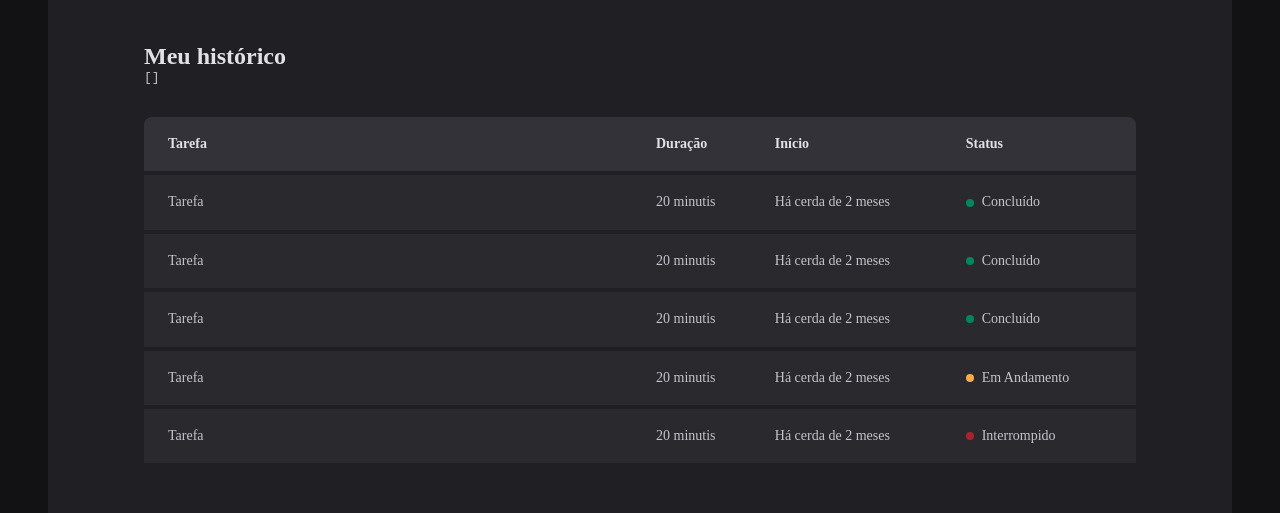
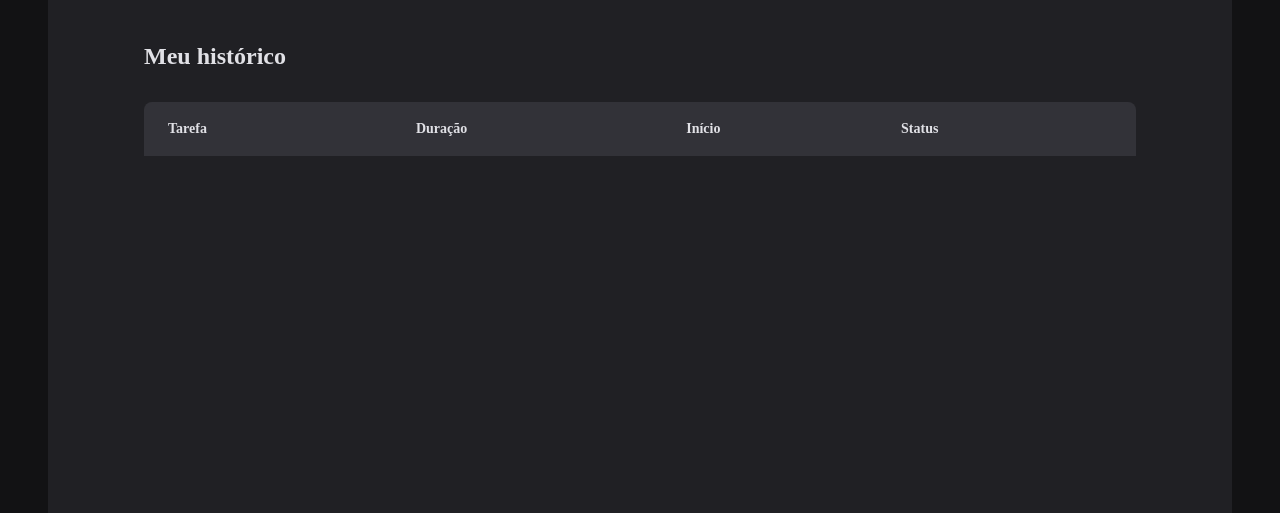
Before and after one commit to LucasCarvalhoSilva/02-ignite-timer, a React (Vite) app: page /history in a window 1280 px wide. Shown: the part 133-646 px from the top of the page. Built offline with nearby package versions, Linux system fonts and the light colour scheme.

Commit message:
Implement history page to get context information

```diff
--- a/src/pages/History/index.tsx
+++ b/src/pages/History/index.tsx
@@ -1,6 +1,8 @@
 import { useContext } from 'react'
 import { CyclesContext } from '../../context/CyclesContext'
 import { HistoryContainer, HistoryList, Status } from './style'
+import { formatDistanceToNow } from 'date-fns'
+import ptBR from 'date-fns/locale/pt-BR'
 
 export function History() {
   const { cycles } = useContext(CyclesContext)
@@ -9,7 +11,6 @@
     <HistoryContainer>
       <h1>Meu histórico</h1>
 
-      <pre>{JSON.stringify(cycles, null, 2)}</pre>
       <HistoryList>
         <table>
           <thead>
@@ -19,46 +20,31 @@
             <th>Status</th>
           </thead>
           <tbody>
-            <tr>
-              <td>Tarefa</td>
-              <td>20 minutis</td>
-              <td>Há cerda de 2 meses</td>
-              <td>
-                <Status statusColor="green">Concluído</Status>
-              </td>
-            </tr>
-            <tr>
-              <td>Tarefa</td>
-              <td>20 minutis</td>
-              <td>Há cerda de 2 meses</td>
-              <td>
-                <Status statusColor="green">Concluído</Status>
-              </td>
-            </tr>
-            <tr>
-              <td>Tarefa</td>
-              <td>20 minutis</td>
-              <td>Há cerda de 2 meses</td>
-              <td>
-                <Status statusColor="green">Concluído</Status>
-              </td>
-            </tr>
-            <tr>
-              <td>Tarefa</td>
-              <td>20 minutis</td>
-              <td>Há cerda de 2 meses</td>
-              <td>
-                <Status statusColor="yellow">Em Andamento</Status>
-              </td>
-            </tr>
-            <tr>
-              <td>Tarefa</td>
-              <td>20 minutis</td>
-              <td>Há cerda de 2 meses</td>
-              <td>
-                <Status statusColor="red">Interrompido</Status>
-              </td>
-            </tr>
+            {cycles.map((cycle) => {
+              return (
+                <tr key={cycle.id}>
+                  <td>{cycle.task}</td>
+                  <td>{cycle.minutesAmount} minutos</td>
+                  <td>
+                    {formatDistanceToNow(cycle.startDate, {
+                      addSuffix: true,
+                      locale: ptBR,
+                    })}
+                  </td>
+                  <td>
+                    {cycle.finishedDate && (
+                      <Status statusColor="green">Concluído</Status>
+                    )}
+                    {cycle.interrupetedDate && (
+                      <Status statusColor="red">Interrompido</Status>
+                    )}
+                    {!cycle.finishedDate && !cycle.interrupetedDate && (
+                      <Status statusColor="yellow">Andamento</Status>
+                    )}
+                  </td>
+                </tr>
+              )
+            })}
           </tbody>
         </table>
       </HistoryList>
```
